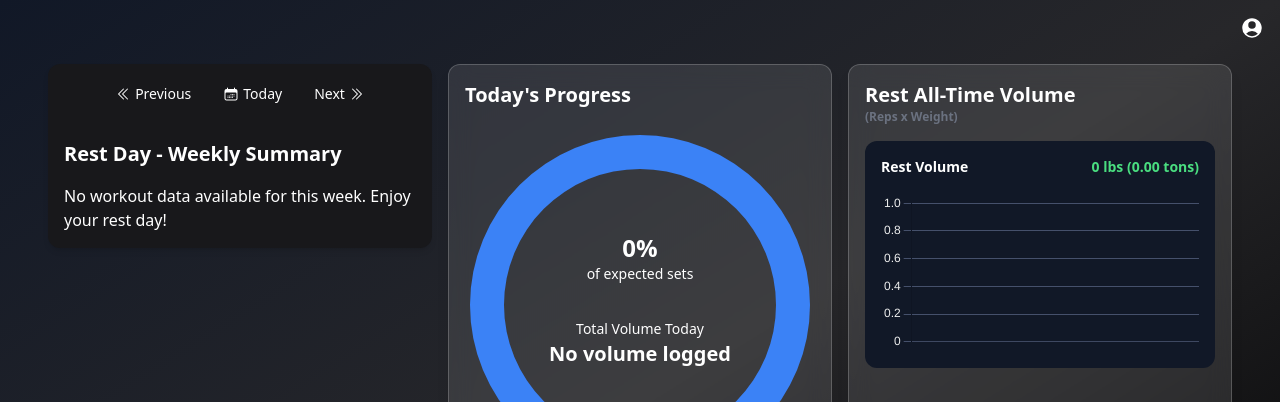
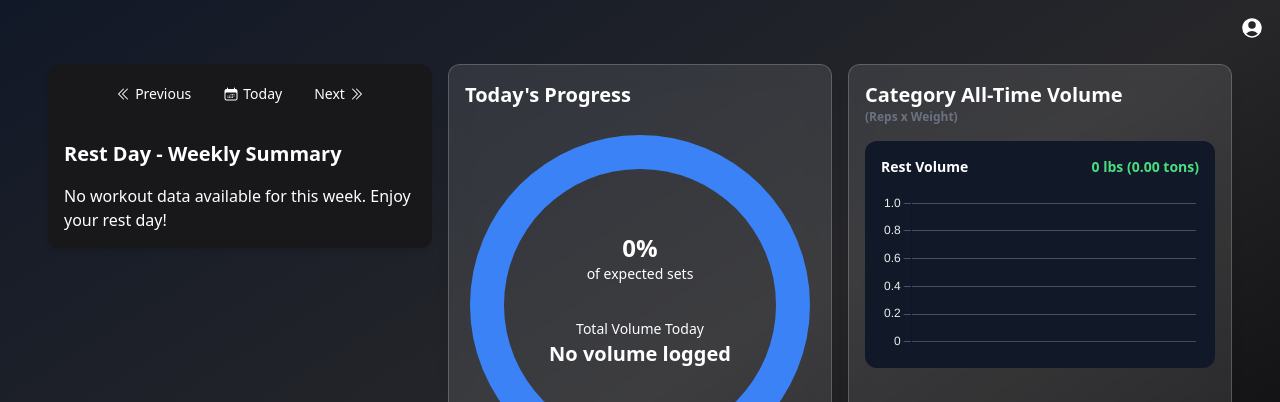
Before and after one commit to BrascoMarketing/Kevin-s-React-App-Tracker, a React (Vite) app: page / in a window 1280 px wide. Shown: the top 402 px of the page. Built offline with nearby package versions, Linux system fonts and the light colour scheme.

Commit message:
Updated category volume chart to update when traversing between days to show the correct chart based on category

```diff
--- a/src/App.jsx
+++ b/src/App.jsx
@@ -190,9 +190,9 @@ function App() {
 
     {/* Box 2 */}
     <div className="bg-white/10 backdrop-blur-md border border-white/20 rounded-xl p-4 shadow-lg">
-      <h2 className="text-white text-xl font-bold">{currentWorkoutType} All-Time Volume</h2>
+      <h2 className="text-white text-xl font-bold">Category All-Time Volume</h2>
       <h3 className="text-gray-500 text-xs font-bold mb-4">(Reps x Weight)</h3>
-      <WorkoutTypeVolumeChart logs={exerciseLogs} workoutType={currentWorkoutType}/>
+      <WorkoutTypeVolumeChart logs={exerciseLogs} workoutType={currentWorkoutType} viewedDate={viewedDate}/>
     </div>
 
     {/* Box 3 */}
--- a/src/components/WorkoutTypeVolumeChart.jsx
+++ b/src/components/WorkoutTypeVolumeChart.jsx
@@ -3,8 +3,15 @@ import { Chart as ChartJS, CategoryScale, LinearScale, PointElement, LineElement
 
 ChartJS.register(CategoryScale, LinearScale, PointElement, LineElement, Title, Tooltip, Legend);
 
-export default function WorkoutTypeVolumeChart({ logs, workoutType }) {
-  // Filter logs by workout type only (no time frame filtering)
+export default function WorkoutTypeVolumeChart({ logs, viewedDate }) {
+  // Safely get the weekly schedule from localStorage
+  const weeklySchedule = JSON.parse(localStorage.getItem('weeklySchedule') || '{}');
+
+  // Determine workout type based on the viewedDate
+  const dayName = viewedDate.toLocaleDateString("en-US", { weekday: "long" });
+  const workoutType = weeklySchedule[dayName] || "Rest";
+
+  // Filter logs by workout type only
   const filteredLogs = logs.filter((log) => {
     return log.type === workoutType;
   });
@@ -88,8 +95,6 @@ export default function WorkoutTypeVolumeChart({ logs, workoutType }) {
           ({(totalVolume / 2000).toFixed(2).toLocaleString()} tons)
         </span>
       </div>
-
-      {/* Removed time frame buttons */}
       <Line data={data} options={options} />
     </div>
   );
```
